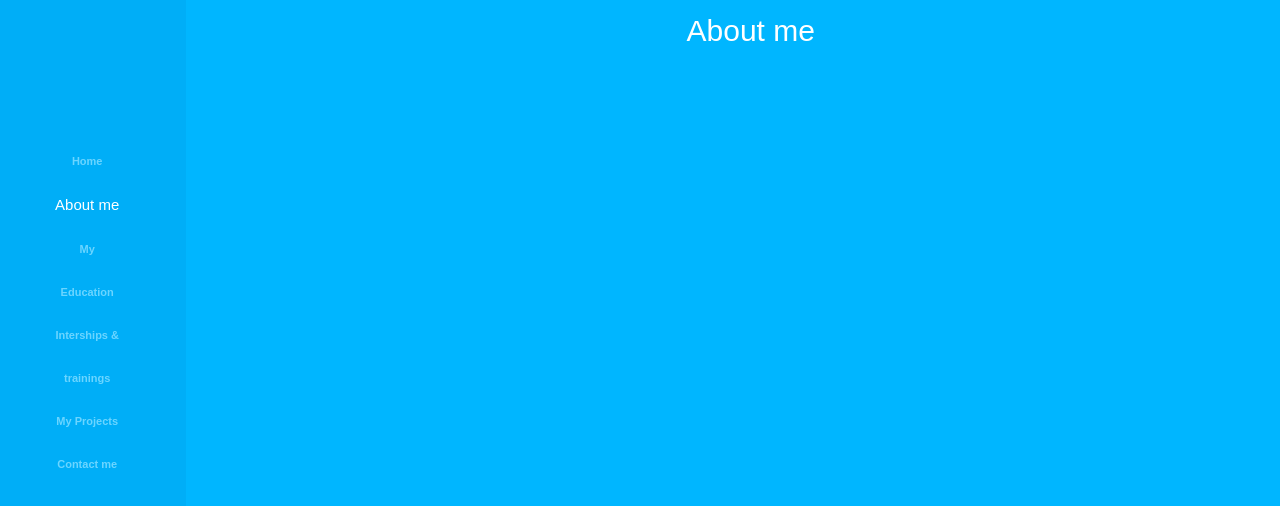
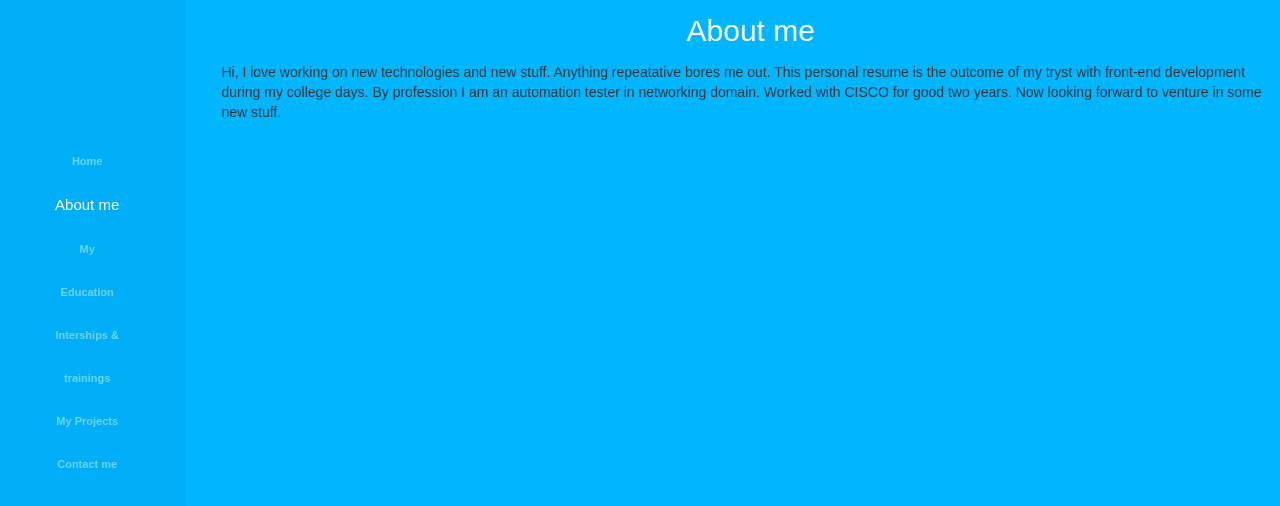
Before and after one commit to somyadh/somyadh.github.io, a plain HTML site: page about-me.html in a window 1280 px wide. Drawn offline with Linux system fonts and the light colour scheme; a web font is replaced by a local one.

Commit message:
Update about-me.html

```diff
--- a/about-me.html
+++ b/about-me.html
@@ -29,6 +29,11 @@
 <div class="pre_2 col_10 amart">
     <h1>About me</h1>
 
+ <p>Hi,
+    I love working on new technologies and new stuff. Anything repeatative bores me out.
+    This personal resume is the outcome of my tryst with front-end development during my college days.
+    By profession I am an automation tester in networking domain. Worked with CISCO for good two years.
+    Now looking forward to venture in some new stuff. </p>
 
     </div>
 
```
